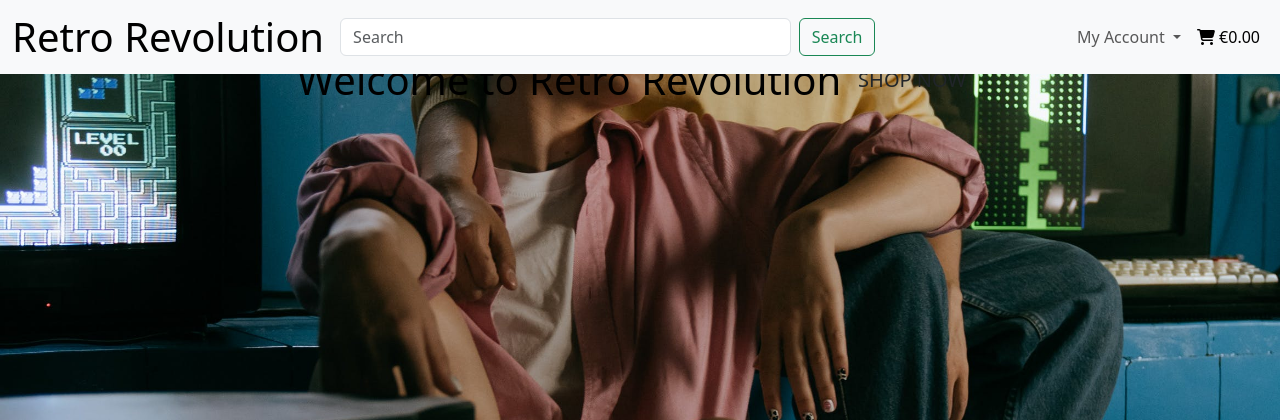
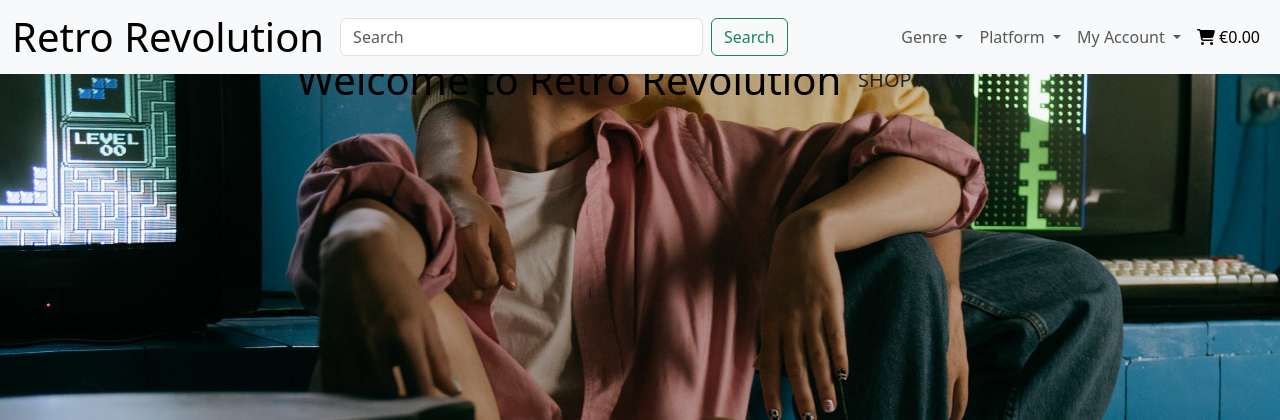
Before and after one commit to Lornavav/retro-revolution, a Django app: page / in a window 1280 px wide. Shown: the top 420 px of the page. Run offline with Django 4.2, Linux system fonts and the light colour scheme; some libraries are stand-ins or nearby versions.

Commit message:
Add categories to nav bar and start category views

```diff
--- a/templates/base.html
+++ b/templates/base.html
@@ -35,7 +35,7 @@
     </head>
     <body>
         <header class="fixed-top">
-            <nav class="navbar navbar-expand-lg bg-light">
+            <div class="navbar navbar-expand-lg bg-light">
                 <div class="container-fluid">
                     <a href="{% url 'home' %}"class="navbar-brand">
                         <h1 class="logo-font my-0 text-black">Retro Revolution</h1>
@@ -53,15 +53,45 @@
                             <ul class="navbar-nav">
                                 <li class="nav-item dropdown">
                                     <a class="nav-link dropdown-toggle" href="#" role="button" data-bs-toggle="dropdown" aria-expanded="false">
+                                        Genre
+                                    </a>
+                                    <ul class="dropdown-menu">
+                                        <li><a class="dropdown-item" href="{% url 'collectables' %}?genre=action">Action</a></li>
+                                        <li><a class="dropdown-item" href="{% url 'collectables' %}?genre=adventures">Adventure</a></li>
+                                        <li><a class="dropdown-item" href="{% url 'collectables' %}?genre=beat em up">Beat Em Up</a></li>
+                                        <li><a class="dropdown-item" href="{% url 'collectables' %}?genre=console">Console</a></li>
+                                        <li><a class="dropdown-item" href="{% url 'collectables' %}?genre=rpg">RPG</a></li>
+                                        <li><hr class="dropdown-divider"></li>
+                                        <li><a class="dropdown-item" href="{% url 'collectables' %}?genre=action,adventures,beat em up,console,rpf">View All</a></li>
+                                    </ul>
+                                </li>
+                                <li class="nav-item dropdown">
+                                    <a class="nav-link dropdown-toggle" href="#" role="button" data-bs-toggle="dropdown" aria-expanded="false">
+                                        Platform
+                                    </a>
+                                    <ul class="dropdown-menu">
+                                        <li><a class="dropdown-item" href="#">C64</a></li>
+                                        <li><a class="dropdown-item" href="#">PS3</a></li>
+                                        <li><a class="dropdown-item" href="#">PS4</a></li>
+                                        <li><a class="dropdown-item" href="#">PS Vita</a></li>
+                                        <li><a class="dropdown-item" href="#">Strategy Guide</a></li>
+                                        <li><a class="dropdown-item" href="#">Xbox 360</a></li>
+                                        <li><hr class="dropdown-divider"></li>
+                                        <li><a class="dropdown-item" href="#">View All</a></li>
+                                    </ul>
+                                </li>
+                                <li class="nav-item dropdown">
+                                    <a class="nav-link dropdown-toggle" href="#" role="button" data-bs-toggle="dropdown" aria-expanded="false">
                                         My Account
                                     </a>
                                     <ul class="dropdown-menu">
                                         {% if request.user.is_authenticated %}
-                                            {% if request.user.is_superuser %}
-                                                <li><a class="dropdown-item" href="#">Product Management</a></li>
-                                            {% endif %}
                                             <li><a class="dropdown-item" href="#">My Profile</a></li>
                                             <li><a class="dropdown-item" href="{% url 'account_logout' %}">Logout</a></li>
+                                            {% if request.user.is_superuser %}
+                                            <li><hr class="dropdown-divider"></li>
+                                            <li><a class="dropdown-item" href="#">Product Management</a></li>
+                                            {% endif %}
                                         {% else %}
                                             <li><a class="dropdown-item" href="{% url 'account_signup' %}">Register</a></li>
                                             <li><a class="dropdown-item" href="{% url 'account_login' %}">Login</a></li>
@@ -82,7 +112,7 @@
                         </div>
 
                 </div>
-            </nav>
+            </div>
         </header>
 
         <section>
```
Also changed, not shown: products/views.py (+8 -1 lines).
